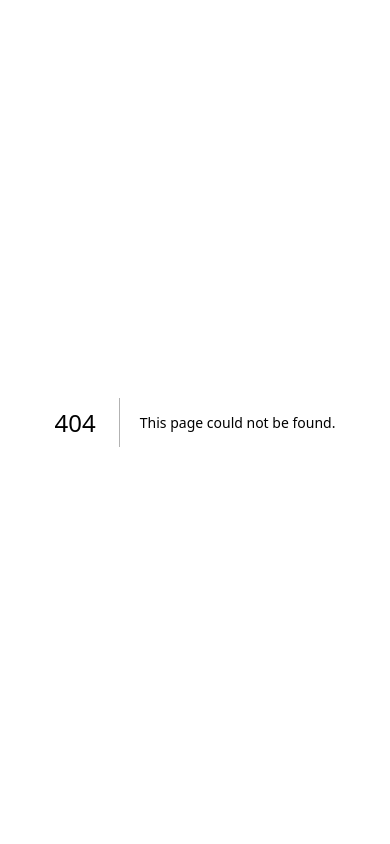
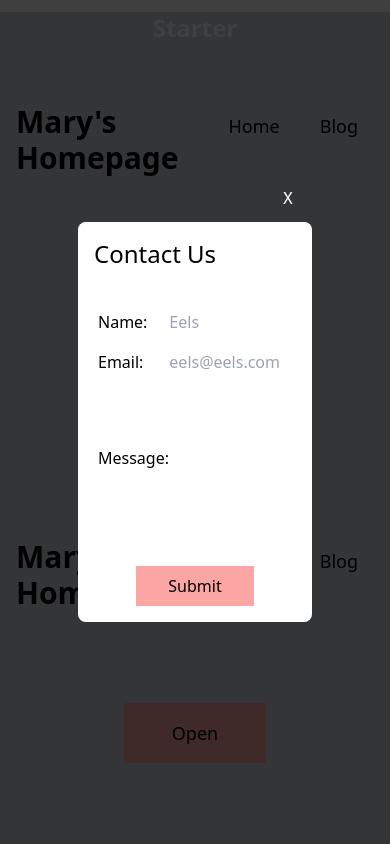
Before and after one commit to sarincasm/jar-of-dirt, a Next.js app in the folder style/css-fundamentals/: page /responsive/media-queries/mobile-modal in a window 390 px wide. Before the commit this address had no page. Shown: the top 844 px of the page. Built offline with nearby package versions, Linux system fonts and the light colour scheme.

Commit message:
css fundamentals media queries - mobile modal - start

```diff
--- a/style/css-fundamentals/app/layout.tsx
+++ b/style/css-fundamentals/app/layout.tsx
@@ -11,7 +11,7 @@ export default function RootLayout({children}: {children: React.ReactNode}) {
 	return (
 		<html lang="en">
 			<body className="flex flex-col min-h-full">
-				<div className="isolate">{children}</div>
+				<div className="isolate z-10">{children}</div>
 				<div className="isolate">
 					<Footer />
 				</div>
--- a/style/css-fundamentals/app/rendering-logic-ii/containing-blocks/bubble-border/page.tsx
+++ b/style/css-fundamentals/app/rendering-logic-ii/containing-blocks/bubble-border/page.tsx
@@ -30,11 +30,11 @@ export default function Page() {
 	return (
 		<main className="bg-purple-500">
 			<div>
-				<h2 className="text-2xl font-bold my-3 text-center text-white">
+				<h2 className="text-2xl font-bold py-3 text-center text-white">
 					Starter
 				</h2>
 				{renderStarter()}
-				<h2 className="text-2xl font-bold my-3 text-center text-white">
+				<h2 className="text-2xl font-bold py-3 text-center text-white">
 					Finished
 				</h2>
 				{renderDone()}
--- a/style/css-fundamentals/app/rendering-logic-ii/containing-blocks/new-improved-flag/page.tsx
+++ b/style/css-fundamentals/app/rendering-logic-ii/containing-blocks/new-improved-flag/page.tsx
@@ -72,11 +72,11 @@ export default function Page() {
 	return (
 		<main className="bg-purple-500">
 			<div>
-				<h2 className="text-2xl font-bold my-3 text-center text-white">
+				<h2 className="text-2xl font-bold py-3 text-center text-white">
 					Starter
 				</h2>
 				{renderStarter()}
-				<h2 className="text-2xl font-bold my-3 text-center text-white">
+				<h2 className="text-2xl font-bold py-3 text-center text-white">
 					Finished
 				</h2>
 				{renderDone()}
--- a/style/css-fundamentals/app/rendering-logic-ii/sticky-positioning/fix-bug/page.tsx
+++ b/style/css-fundamentals/app/rendering-logic-ii/sticky-positioning/fix-bug/page.tsx
@@ -50,11 +50,11 @@ export default function Page() {
 	return (
 		<main className="bg-purple-500">
 			<div>
-				<h2 className="text-2xl font-bold my-3 text-center text-white">
+				<h2 className="text-2xl font-bold py-3 text-center text-white">
 					Starter
 				</h2>
 				{renderStarter()}
-				<h2 className="text-2xl font-bold my-3 text-center text-white">
+				<h2 className="text-2xl font-bold py-3 text-center text-white">
 					Finished
 				</h2>
 				{renderDone()}
--- a/style/css-fundamentals/app/rendering-logic-ii/sticky-positioning/sticky-header/page.tsx
+++ b/style/css-fundamentals/app/rendering-logic-ii/sticky-positioning/sticky-header/page.tsx
@@ -52,11 +52,11 @@ export default function Page() {
 	return (
 		<main className="bg-purple-500">
 			<div>
-				<h2 className="text-2xl font-bold my-3 text-center text-white">
+				<h2 className="text-2xl font-bold py-3 text-center text-white">
 					Starter
 				</h2>
 				{renderStarter()}
-				<h2 className="text-2xl font-bold my-3 text-center text-white">
+				<h2 className="text-2xl font-bold py-3 text-center text-white">
 					Finished
 				</h2>
 				{renderDone()}
--- a/style/css-fundamentals/app/rendering-logic-ii/workshop-character-creator/styled/page.tsx
+++ b/style/css-fundamentals/app/rendering-logic-ii/workshop-character-creator/styled/page.tsx
@@ -47,10 +47,9 @@ function ControlPane({title, options}: ControlPaneProps) {
 
 export default function Page() {
 	return (
-		<div className="bg-green-300">
-			<main className="pt-32 pb-16 bg-green-300 w-full">
-				<div className="fixed bottom-0 bg-green-100 h-2/5 w-full "></div>
-
+		<div className="bg-green-300 relative">
+			<main className="isolate relative pt-32  bg-green-300 w-full">
+				<div className="z-10 relative">
 					<div className="relative max-w-5xl px-8 mx-auto">
 						<header className="pb-16 w-2/3">
 							<h1 className="text-5xl font-semibold mt-0 mb-4 tracking-tighter">
@@ -58,7 +57,8 @@ export default function Page() {
 							</h1>
 							<p className="m-0 text-xl">
 								Customize your character&apos;s look and style using the
-							controls below. What sort of adventure will you embark on?{' '}
+								controls below. What sort of adventure will you embark
+								on?{' '}
 							</p>
 						</header>
 
@@ -108,6 +108,9 @@ export default function Page() {
 							clothesColor={clothesColorOptions[0].color}
 						/>
 					</div>
+				</div>
+
+				<div className="sticky -my-32 bottom-0 bg-green-100 h-[40vh] w-full "></div>
 			</main>
 
 			<footer className="relative p-16 bg-gray-900 text-white text-center">
--- /dev/null
+++ b/style/css-fundamentals/app/responsive/media-queries/mobile-modal/page.tsx
@@ -0,0 +1,174 @@
+function renderStarter() {
+	return (
+		<section className="py-8 gap-8">
+			<header className="flex justify-between items-baseline p-4">
+				<h1 className="text-3xl font-semibold">Mary&apos;s Homepage</h1>
+				<nav>
+					<ul className="flex gap-2 list-none">
+						<li>
+							<a href="/" className="text-lg px-4">
+								Home
+							</a>
+						</li>
+						<li>
+							<a href="/" className="text-lg px-4">
+								Blog
+							</a>
+						</li>
+					</ul>
+				</nav>
+			</header>
+			<main className="min-h-[25vh] flex justify-center items-center">
+				<button className="text-lg py-4 px-12 outline-offset-8 bg-red-300">
+					Open
+				</button>
+			</main>
+
+			<div className="fixed inset-0 bg-black/50 flex justify-center items-center">
+				<div className="relative bg-white rounded-lg w-3/5">
+					<header className="p-4">
+						<h2 className="text-2xl">Contact Us</h2>
+						<button className="absolute -top-12 right-0 bg-transparent border-none w-12 h-12 cursor-pointer text-white">
+							X
+						</button>
+					</header>
+					<div className="p-4">
+						<form>
+							<div className="flex items-baseline gap-2 p-1">
+								<label htmlFor="name" className="flex-[2]">
+									Name:
+								</label>
+								<input
+									type="text"
+									id="name"
+									placeholder="Eels"
+									className="flex-[4] p-1 min-w-[80px]"
+								/>
+							</div>
+							<div className="flex items-baseline gap-2 p-1">
+								<label htmlFor="email" className="flex-[2]">
+									Email:
+								</label>
+								<input
+									type="email"
+									id="email"
+									placeholder="eels@eels.com"
+									className="flex-[4] p-1 min-w-[80px]"
+								/>
+							</div>
+							<div className="flex items-baseline gap-2 p-1">
+								<label htmlFor="message" className="flex-[2]">
+									Message:
+								</label>
+								<input
+									type="textarea"
+									id="message"
+									className="flex-[4] p-1 min-w-[80px] h-36"
+								/>
+							</div>
+							<button className="block mt-8 mx-auto py-2 px-8 outline-offset-8 bg-red-300">
+								Submit
+							</button>
+						</form>
+					</div>
+				</div>
+			</div>
+		</section>
+	)
+}
+
+function renderDone() {
+	return (
+		<section className="py-8 gap-8">
+			<header className="flex justify-between items-baseline p-4">
+				<h1 className="text-3xl font-semibold">Mary&apos;s Homepage</h1>
+				<nav>
+					<ul className="flex gap-2 list-none">
+						<li>
+							<a href="/" className="text-lg px-4">
+								Home
+							</a>
+						</li>
+						<li>
+							<a href="/" className="text-lg px-4">
+								Blog
+							</a>
+						</li>
+					</ul>
+				</nav>
+			</header>
+			<main className="min-h-[25vh] flex justify-center items-center">
+				<button className="text-lg py-4 px-12 outline-offset-8 bg-red-300">
+					Open
+				</button>
+			</main>
+
+			<div className="fixed inset-0 bg-black/50 flex justify-center items-center">
+				<div className="relative bg-white rounded-lg w-3/5">
+					<header className="p-4">
+						<h2 className="text-2xl">Contact Us</h2>
+						<button className="absolute -top-12 right-0 bg-transparent border-none w-12 h-12 cursor-pointer text-white">
+							X
+						</button>
+					</header>
+					<div className="p-4">
+						<form>
+							<div className="flex items-baseline gap-2 p-1">
+								<label htmlFor="name" className="flex-[2]">
+									Name:
+								</label>
+								<input
+									type="text"
+									id="name"
+									placeholder="Eels"
+									className="flex-[4] p-1 min-w-[80px]"
+								/>
+							</div>
+							<div className="flex items-baseline gap-2 p-1">
+								<label htmlFor="email" className="flex-[2]">
+									Email:
+								</label>
+								<input
+									type="email"
+									id="email"
+									placeholder="eels@eels.com"
+									className="flex-[4] p-1 min-w-[80px]"
+								/>
+							</div>
+							<div className="flex items-baseline gap-2 p-1">
+								<label htmlFor="message" className="flex-[2]">
+									Message:
+								</label>
+								<input
+									type="textarea"
+									id="message"
+									className="flex-[4] p-1 min-w-[80px] h-36"
+								/>
+							</div>
+							<button className="block mt-8 mx-auto py-2 px-8 outline-offset-8 bg-red-300">
+								Submit
+							</button>
+						</form>
+					</div>
+				</div>
+			</div>
+		</section>
+	)
+}
+
+export default function Page() {
+	return (
+		<main className="bg-gray-300">
+			<div>
+				<h2 className="text-2xl font-bold my-3 text-center text-white">
+					Starter
+				</h2>
+				{renderStarter()}
+				<h2 className="text-2xl font-bold my-3 text-center text-white">
+					Finished
+				</h2>
+				{renderDone()}
+			</div>
+		</main>
+	)
+}
--- a/style/css-fundamentals/app/responsive/media-queries/page.tsx
+++ b/style/css-fundamentals/app/responsive/media-queries/page.tsx
@@ -15,6 +15,17 @@ export default function Page() {
 				title: categoryTitle,
 			},
 		},
+		{
+			href: '/mobile-modal',
+			title: 'Mobile Modal',
+			description:
+				"We're given an application with a pre-built modal, and asked to make it mobile-responsive.",
+			date: '2023-07-21',
+			category: {
+				href: `${base}`,
+				title: categoryTitle,
+			},
+		},
 	].map((post) => ({...post, href: base + post.href}))
 
 	const mainTitle = 'Media Queries'
```
Lines whose indentation alone changed are shown as unchanged.
